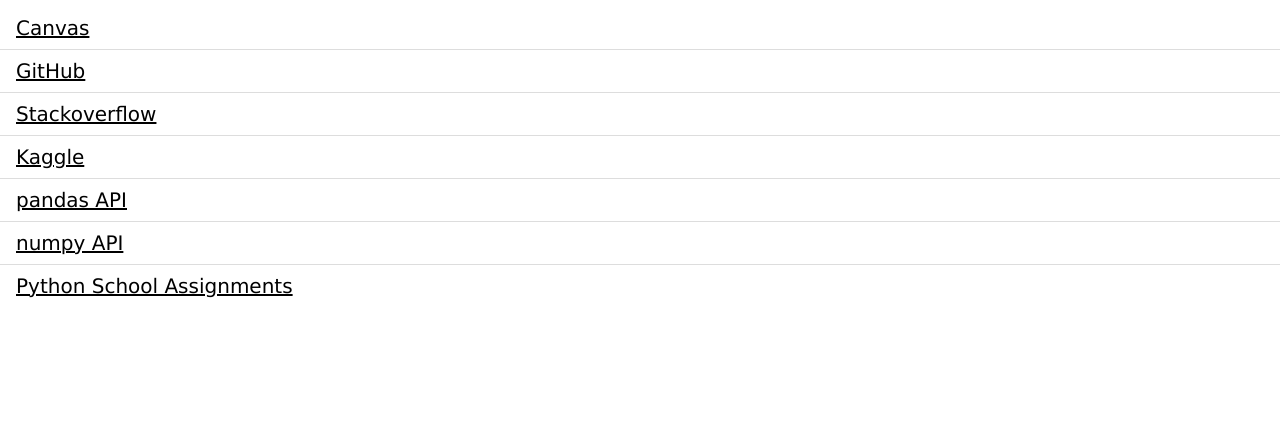
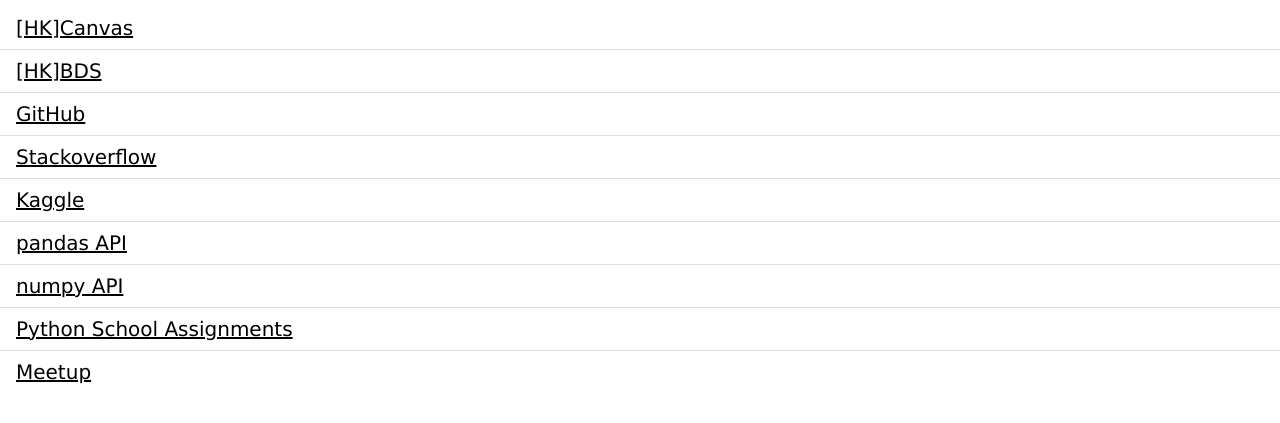
Before and after one commit to ABergli/abergli.github.io, a plain HTML site: page index.html in a window 1280 px wide. Shown: the part 247-670 px from the top of the page. Drawn offline with Linux system fonts and the light colour scheme.

Commit message:
Update index.html

```diff
--- a/index.html
+++ b/index.html
@@ -20,13 +20,17 @@
  </br></br></br></br></br></br></br></br>
  <h1 style="text-align:center">Data Science</h1>
  <ul class="w3-ul w3-hoverable">
-    <li style="font-size:20px"> <a href="https://kristiania.instructure.com"  target="_blank">Canvas</a> </li>
+    <li style="font-size:20px"> <a href="https://kristiania.instructure.com"  target="_blank">[HK]Canvas</a> </li>
+    <li style="font-size:20px"> <a href="https://www.kristiania.no/studieportal/school-of-economics-innovation-and-technology/bachelorniva/bds/bachelor-i-data-science"
+                                   target="_blank">[HK]BDS</a> </li>
     <li style="font-size:20px"> <a href="https://github.com/" target="_blank">GitHub</a></li>
     <li style="font-size:20px"> <a href="https://stackoverflow.com/" target="_blank">Stackoverflow</a></li>
     <li style="font-size:20px"> <a href="https://www.kaggle.com/" target="_blank">Kaggle</a></li>
     <li style="font-size:20px"> <a href="https://pandas.pydata.org/docs/reference/index.html#api/" target="_blank">pandas API</a></li>
     <li style="font-size:20px"> <a href="https://numpy.org/doc/stable/reference/" target="_blank">numpy API</a></li>
     <li style="font-size:20px"> <a href="https://github.com/ABergli/School_2022" target="_blank">Python School Assignments</a></li>
+    <li style="font-size:20px"> <a href="https://www.meetup.com/oslo-data-science/" target="_blank">Meetup</a></li>
+
 
   </ul>
 </div>
```
